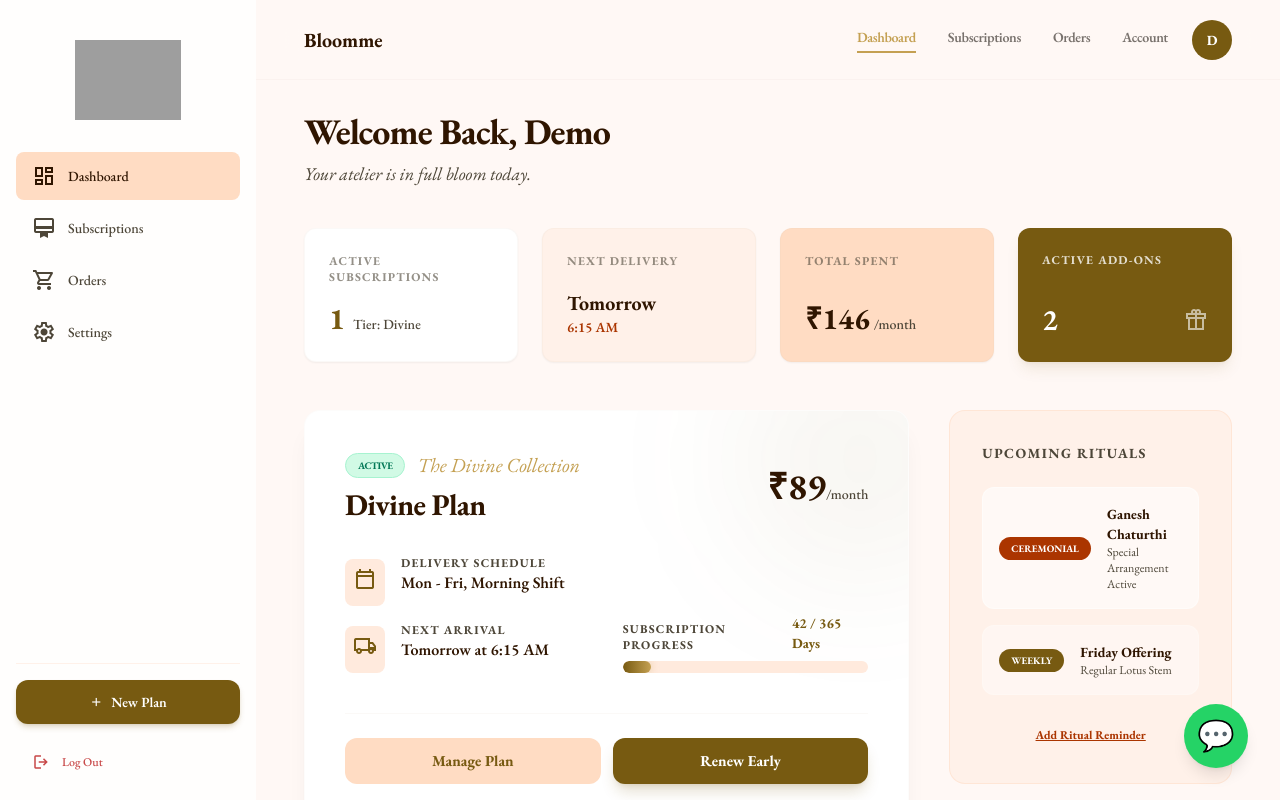
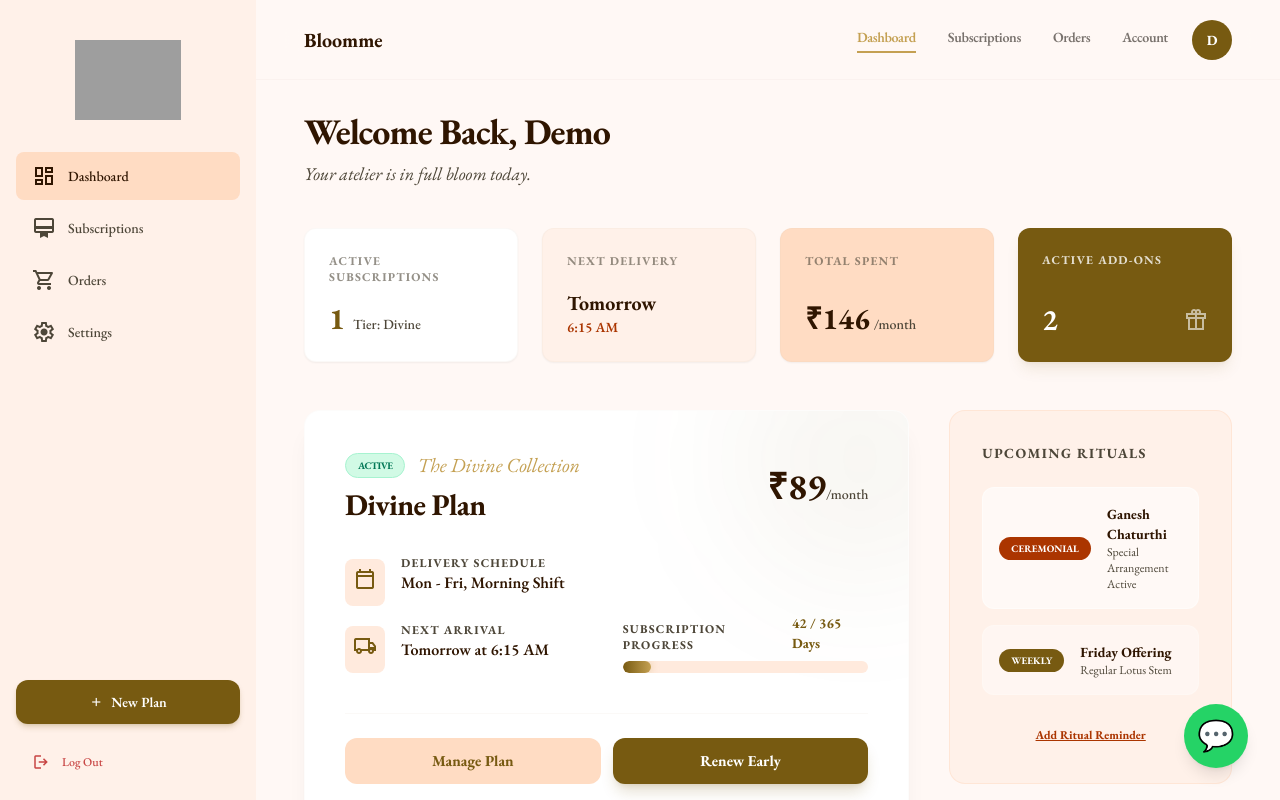
Before and after one commit to karanbhatia11/bloomme-v2, a Next.js app in the folder frontend/: page /dashboard in a window 1280 px wide. Shown: the top 800 px of the page. Built offline with nearby package versions, Linux system fonts and the light colour scheme; grey boxes are pictures that could not be loaded; a web font is replaced by a local one.

Commit message:
Update dashboard colors to warm beige scheme
- Changed sidebar background from white/80 to #fff1e9 (warm beige)
- Changed header background to #fff1e9 for consistency
- Matches the warm tan color palette from design mockup

```diff
--- a/frontend/app/dashboard/page.tsx
+++ b/frontend/app/dashboard/page.tsx
@@ -119,7 +119,7 @@ export default function DashboardPage() {
   return (
     <div className="bg-background text-on-surface font-body">
       {/* Shell: SideNavBar (Desktop) */}
-      <aside className="hidden md:flex fixed left-0 top-0 h-screen w-64 flex-col p-4 space-y-2 bg-white/80 dark:bg-stone-900/80 z-40 border-r-0">
+      <aside className="hidden md:flex fixed left-0 top-0 h-screen w-64 flex-col p-4 space-y-2 bg-[#fff1e9] dark:bg-stone-950 z-40 border-r-0">
         <div className="flex items-center gap-3 px-2 py-6">
           <img
             alt="Bloomme Logo"
@@ -208,7 +208,7 @@ export default function DashboardPage() {
       {/* Main Canvas */}
       <main className="md:ml-64 min-h-screen flex flex-col">
         {/* TopAppBar (Mobile & Global Actions) */}
-        <header className="fixed top-0 right-0 left-0 md:left-64 h-20 glass-nav bg-white/80 dark:bg-stone-900/80 z-30 flex items-center justify-between px-6 md:px-12 border-b border-outline-variant/10">
+        <header className="fixed top-0 right-0 left-0 md:left-64 h-20 glass-nav bg-[#fff1e9] dark:bg-stone-900/80 z-30 flex items-center justify-between px-6 md:px-12 border-b border-outline-variant/10">
           <div className="flex items-center gap-4">
             <h1 className="text-xl font-bold text-on-surface">Bloomme</h1>
           </div>
```
